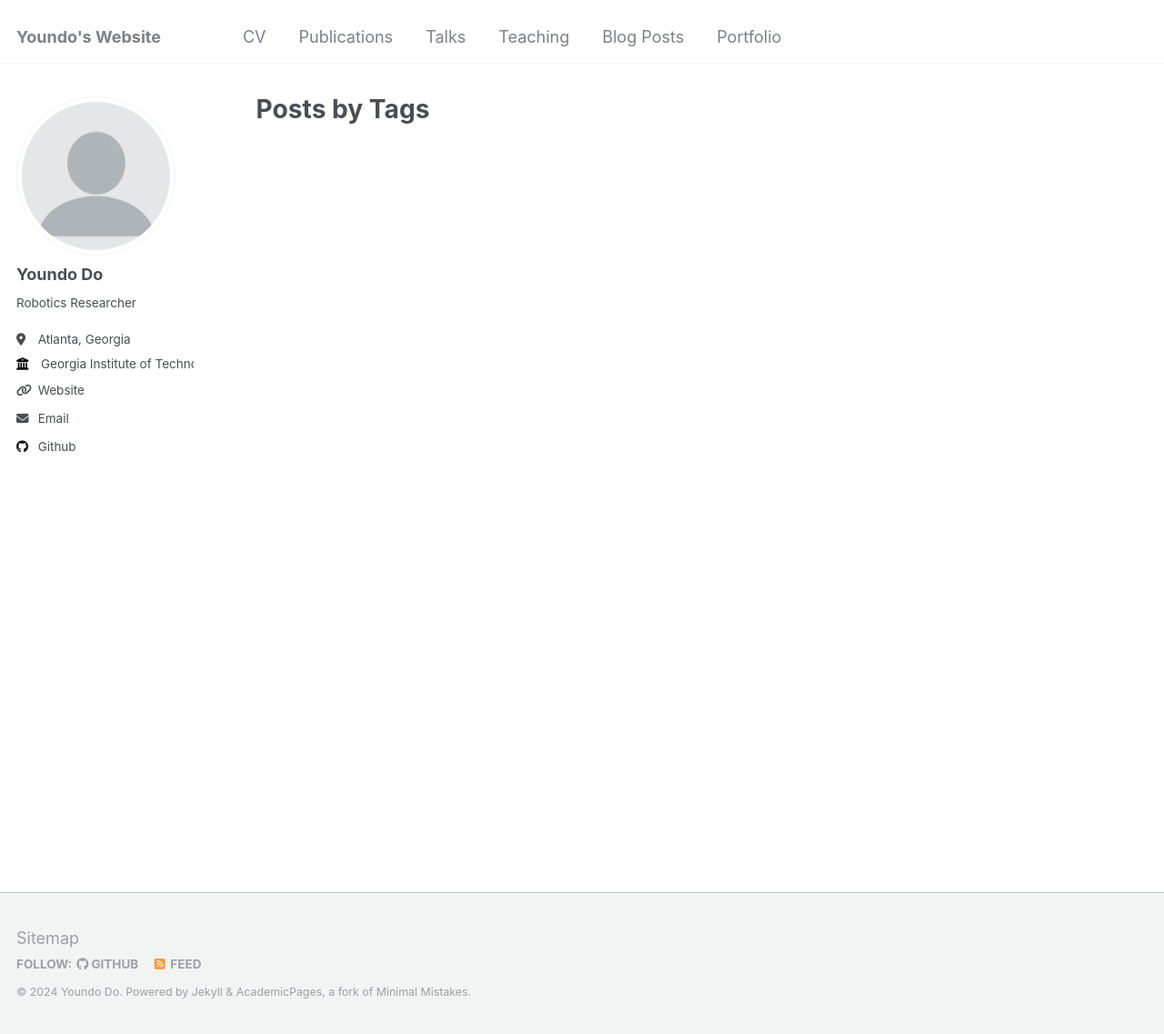
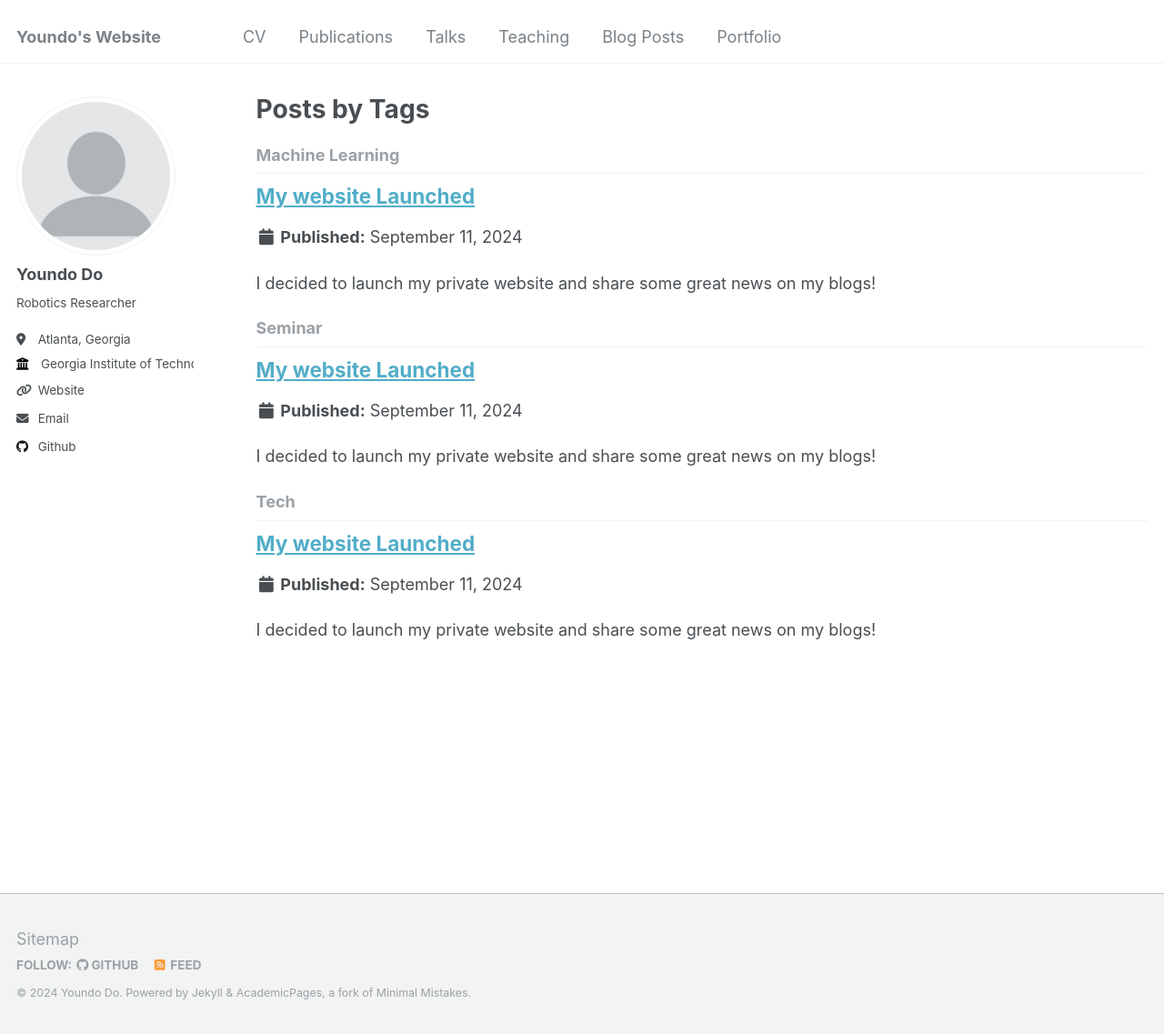
Before and after one commit to doyoundo/doyoundo.github.io, a Jekyll site: the page built from _pages/tag-archive.html, in a window 1280 px wide and 1137 px high. Shown: the whole window at 91% size. Built offline with Jekyll 4.4.1, drawn with Linux system fonts in a browser that asks for light colours.

Commit message:
Update and rename My-website-Launch.md to 2024-09-11-My-website-Launched.md

```diff
--- a/_posts/My-website-Launch.md
+++ b/_posts/2024-09-11-My-website-Launched.md
@@ -1,7 +1,7 @@
 ---
-title: 'My website Launch'
+title: 'My website Launched'
 date: 2024-09-11
-permalink: /posts/2024/09/My-website-Launch/
+permalink: /posts/2024/09/My-website-Launched/
 tags:
   - Seminar
   - Tech
```
